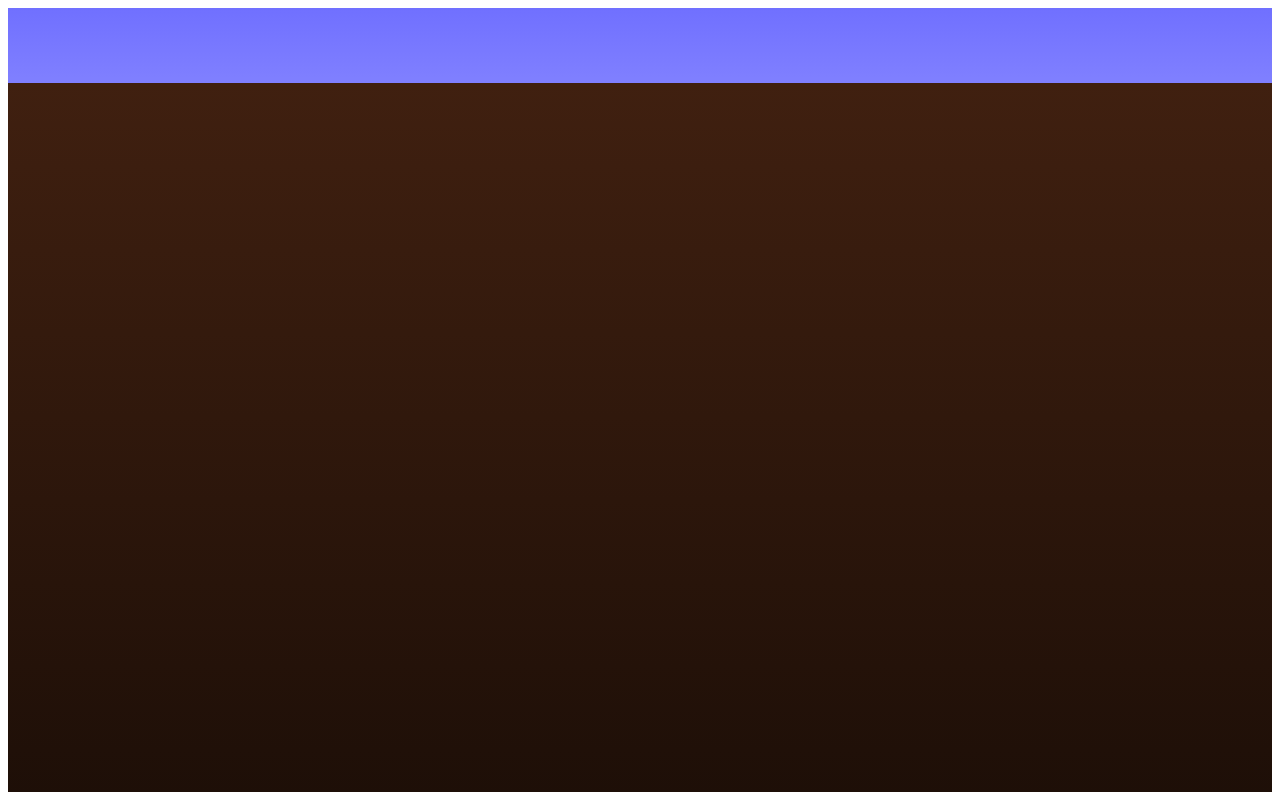
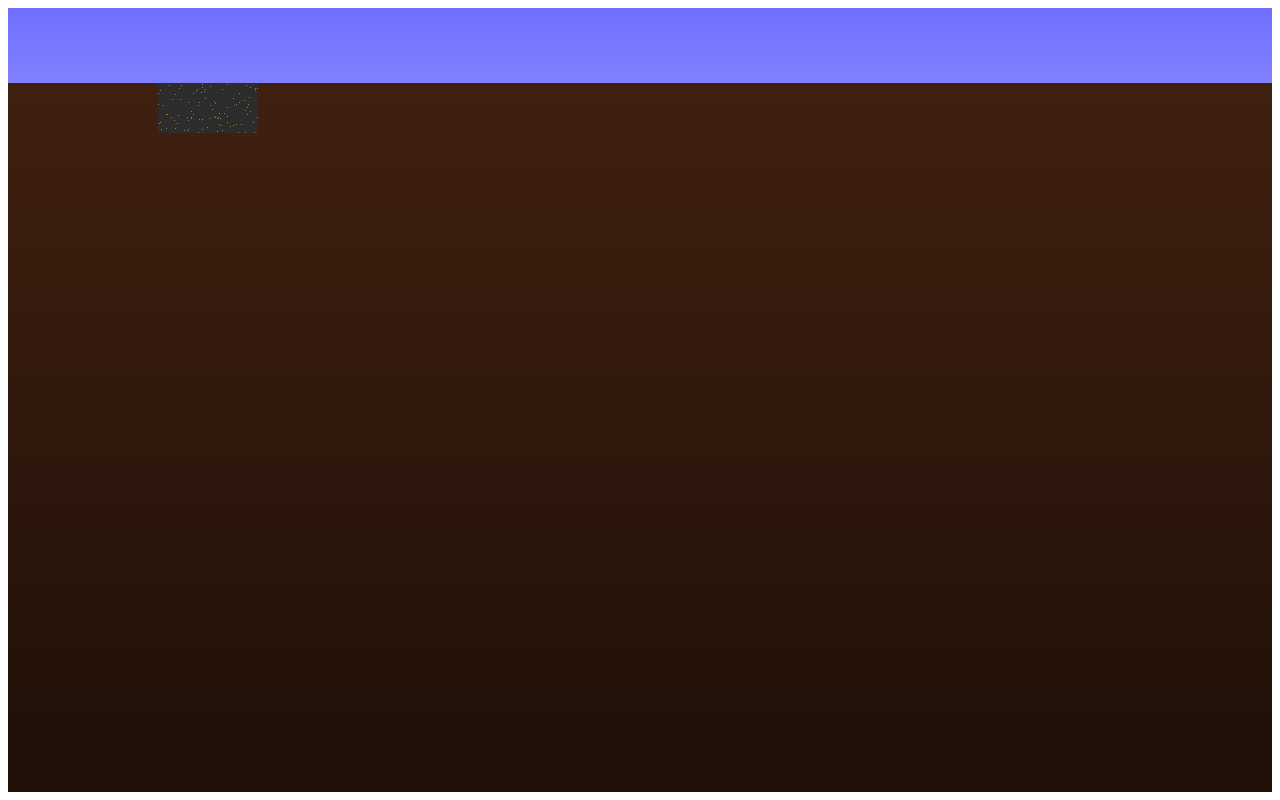
Before and after one commit to MartinGeisse/mining-game, a plain HTML site: page index.html in a window 1280 px wide. Drawn offline with Linux system fonts and the light colour scheme.

Commit message:
map update processing

```diff
--- a/index.html
+++ b/index.html
@@ -14,7 +14,6 @@
             height: 50,
             data: new Uint8Array(100 * 50)
         };
-        tileArray.data[3 * 100 + 4] = 1;
 
         // initialize drawing resources to some default in case we get premature draw operations
         drawResources = {
@@ -86,6 +85,63 @@
                 });
                 map.render();
 
+                // update processing
+                processMapUpdate = function(update) {
+                    switch (update.type || 'unknown') {
+
+                        case 'replace':
+                            tileArray = {
+                                x: update.x,
+                                y: update.y,
+                                width: update.width,
+                                height: update.height,
+                                data: update.data
+                            };
+                            break;
+
+                        case 'patch':
+                            for (var i in update.entries) {
+                                var entry = update.entries[i];
+                                tileArray.data[entry.y * tileArray.width + entry.x] = entry.tile;
+                            }
+                            break;
+
+                    }
+                    map.render();
+                };
+                setInterval(function() {
+                    processMapUpdate({
+                        type: 'patch',
+                        entries: [
+                            {
+                                x: Math.floor(Math.random() * tileArray.width),
+                                y: Math.floor(Math.random() * tileArray.height),
+                                tile: 1
+                            },
+                            {
+                                x: Math.floor(Math.random() * tileArray.width),
+                                y: Math.floor(Math.random() * tileArray.height),
+                                tile: 1
+                            },
+                            {
+                                x: Math.floor(Math.random() * tileArray.width),
+                                y: Math.floor(Math.random() * tileArray.height),
+                                tile: 0
+                            }
+                        ]
+                    });
+                }, 100);
+                setTimeout(function() {
+                    processMapUpdate({
+                        type: 'replace',
+                        x: 0,
+                        y: 0,
+                        width: 100,
+                        height: 50,
+                        data: new Uint8Array(100 * 50)
+                    });
+                }, 5000);
+
             }, 0);
         });
     </script>
```
